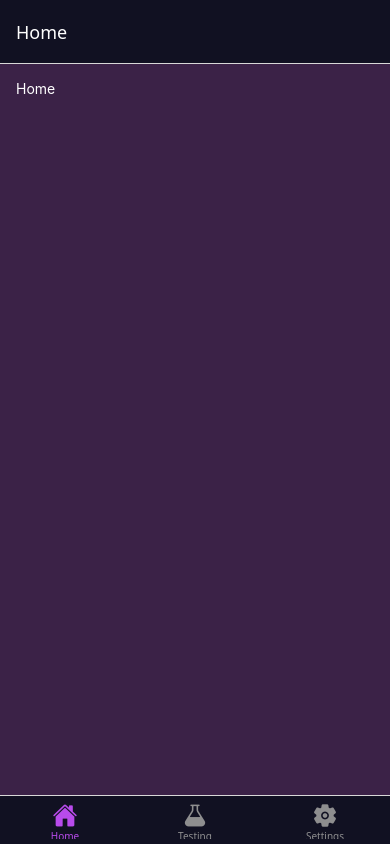
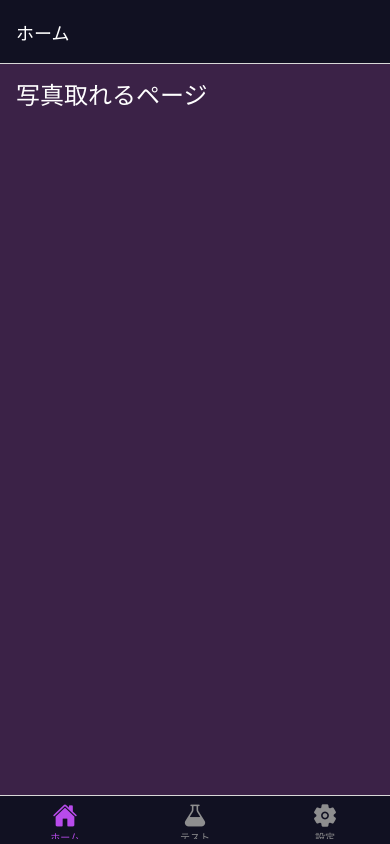
Before and after one commit to palminski/nihonki, a React Native app: screen / in a window 390 px wide. Built offline with nearby package versions, Linux system fonts and the light colour scheme.

Commit message:
allowed for different decks to be specified to insert into

```diff
--- a/App.tsx
+++ b/App.tsx
@@ -31,18 +31,18 @@ export default function App() {
                         tabBarIcon: ({ color, size }) => {
                             let iconName: keyof typeof Ionicons.glyphMap = "home";
 
-                            if (route.name === "Home") iconName = "home";
-                            if (route.name === "Testing") iconName = "flask";
-                            if (route.name === "Settings") iconName = "settings";
+                            if (route.name === "ホーム") iconName = "home";
+                            if (route.name === "テスト") iconName = "flask";
+                            if (route.name === "設定") iconName = "settings";
 
                             return <Ionicons name={iconName} size={size} color={color} />
                         },
 
                     })}
                 >
-                    <Tab.Screen name="Home" component={HomeScreen} />
-                    <Tab.Screen name='Testing' component={TestScreen} />
-                    <Tab.Screen name='Settings' component={SettingsScreen} />
+                    <Tab.Screen name="ホーム" component={HomeScreen} />
+                    <Tab.Screen name='テスト' component={TestScreen} />
+                    <Tab.Screen name='設定' component={SettingsScreen} />
                 </Tab.Navigator>
             </NavigationContainer>
         </>
--- a/package.json
+++ b/package.json
@@ -12,6 +12,7 @@
   },
   "dependencies": {
     "@expo/vector-icons": "^14.1.0",
+    "@react-native-async-storage/async-storage": "^2.2.0",
     "@react-navigation/bottom-tabs": "^7.4.7",
     "@react-navigation/native": "^7.1.17",
     "expo": "~53.0.6",
--- a/src/screens/HomeScreen.tsx
+++ b/src/screens/HomeScreen.tsx
@@ -4,8 +4,8 @@ import ScreenWrapper from "~/components/ScreenWrapper";
 export default function HomeScreen() {
     return(
         <ScreenWrapper>
-            <Text className="text-white">
-                Home
+            <Text className="text-white text-2xl">
+                写真取れるページ
             </Text>
         </ScreenWrapper>
     )
--- a/src/screens/SettingsScreen.tsx
+++ b/src/screens/SettingsScreen.tsx
@@ -1,12 +1,55 @@
-import { View, Text } from "react-native";
+import { View, Text, Pressable, TextInput, Alert } from "react-native";
+import { useEffect, useState } from "react";
 import ScreenWrapper from "~/components/ScreenWrapper";
+import { loadDeckSetting, updateDeckSetting } from "~/utils/settingsManager";
 
 export default function SettingsScreen() {
+
+    const [loading, setLoading] = useState(false);
+
+    const [deckName, setDeckName] = useState("");
+
+    useEffect(() => {
+        setLoading(true);
+        loadDeckSetting().then((savedName) => {
+            if(savedName != null) setDeckName(savedName);
+            setLoading(false);
+        })
+    }, []);
+
+    const HandleFormChange = async (value: string) => {
+        setDeckName(value);
+    }
+
+    const handleUpdateDeckNameSetting = async () => {
+        await updateDeckSetting(deckName);
+        Alert.alert("UPDATED!");
+    }
+
     return (
         <ScreenWrapper>
-            <Text className="text-white">
-                Settings
-            </Text>
-        </ScreenWrapper>
+                    <Text className="text-white text-2xl">
+                        Deck To Insert Into
+                    </Text>
+
+                    <TextInput className='bg-white text-3xl placeholder:text-gray-300 my-1 rounded mb-2' value={deckName} onChangeText={(text) => HandleFormChange(text)} placeholder='DEV DECK' />
+                    {
+                        loading ?
+                            <>
+                                <Pressable className="bg-purple-500/50 rounded p-2 mb-5">
+                                    <Text className="text-3xl text-white">Loading...</Text>
+                                </Pressable>
+                            </>
+                            :
+                            <>
+                                <Pressable className="bg-purple-500/50 rounded p-2 mb-5" onPress={handleUpdateDeckNameSetting}>
+                                    <Text className="text-3xl text-white">Update Default Deck</Text>
+                                </Pressable>
+                            </>
+                    }
+
+
+
+                </ScreenWrapper>
     )
 }
--- a/src/screens/TestScreen.tsx
+++ b/src/screens/TestScreen.tsx
@@ -4,6 +4,7 @@ import OpenAI from "openai";
 
 import ScreenWrapper from "~/components/ScreenWrapper";
 import { useState } from "react";
+import { loadDeckSetting } from "~/utils/settingsManager";
 // import { EXPO_PUBLIC_OPENAI_KEY } from "@env";
 
 const { AnkiModule } = NativeModules;
@@ -29,6 +30,7 @@ export default function TestScreen() {
     }
 
     const DebugOpenAi = async () => {
+        if(input == null || input == "") return;
         setAiRespone(`Loading...`);
         try {
             const openai = new OpenAI({
@@ -124,6 +126,8 @@ Here are some example outputs to follow:
                     return;
                 }
 
+                const deckToInsertInto = await loadDeckSetting();
+
                 const result = await AnkiModule.addNote(
                     cardObject.kanji,
                     cardObject.kana,
@@ -134,8 +138,9 @@ Here are some example outputs to follow:
                     cardObject.exampleSentenceFurigana,
                     cardObject.exampleSentenceKana,
                     cardObject.exampleSentenceEnglish,
+                    deckToInsertInto ? deckToInsertInto : "DEV DECK"
                 );
-
+                setInput("");
                 setAiRespone(
                     `${result}!
 ${cardObject.furigana}
@@ -188,18 +193,29 @@ ${cardObject.meaning} `
 
     return (
         <ScreenWrapper>
-            <Text className="text-white">
-                Anki Testing
+            <Text className="text-white text-2xl">
+                Japanese Vocab
             </Text>
-            <Pressable className="bg-purple-500/50 rounded p-2 mb-5" onPress={DebugFunction}>
-                <Text>Add Card</Text>
-            </Pressable>
 
-            <TextInput className='bg-white my-1' value={input} onChangeText={(text) => HandleFormChange(text)} placeholder='言葉' />
-            <Pressable className="bg-purple-500/50 rounded p-2 mb-5" onPress={DebugOpenAi}>
-                <Text>OpenAi Call</Text>
-            </Pressable>
-            <Text className="text-white">{aiResponse ?? "Awaiting API Call"}</Text>
+            <TextInput className='bg-white text-3xl placeholder:text-gray-300 my-1 rounded mb-2' value={input} onChangeText={(text) => HandleFormChange(text)} placeholder='言葉こちら' />
+            {
+                aiResponse === "Loading..." ?
+                    <>
+                        <Pressable className="bg-purple-500/50 rounded p-2 mb-5">
+                            <Text className="text-3xl text-white">Loading...</Text>
+                        </Pressable>
+                    </>
+                    :
+                    <>
+                        <Pressable className="bg-purple-500/50 rounded p-2 mb-5" onPress={DebugOpenAi}>
+                            <Text className="text-3xl text-white">Create Card</Text>
+                        </Pressable>
+                    </>
+            }
+
+            <View className="bg-black rounded min-h-64 py-2 px-3">
+                <Text className="text-purple-300">{aiResponse ?? "Awaiting API Call"}</Text>
+            </View>
 
 
         </ScreenWrapper>
--- /dev/null
+++ b/src/utils/settingsManager.tsx
@@ -0,0 +1,21 @@
+import AsyncStorage from "@react-native-async-storage/async-storage";
+
+const DECK_KEY = "defaultDeck"
+
+export async function updateDeckSetting(deckName:string) {
+    try {
+        await AsyncStorage.setItem(DECK_KEY, deckName);
+    } catch (error) {
+        console.error("Failed To Save Deck Name", error);
+    }
+}
+
+export async function loadDeckSetting() {
+    try {
+       const deckName = await AsyncStorage.getItem(DECK_KEY);
+       return deckName;
+    } catch (error) {
+        console.error("Failed To Load Deck Name", error);
+        null;
+    }
+}
```
Also changed, not shown: 2 other files (tests, documents, lock files or other folders).
